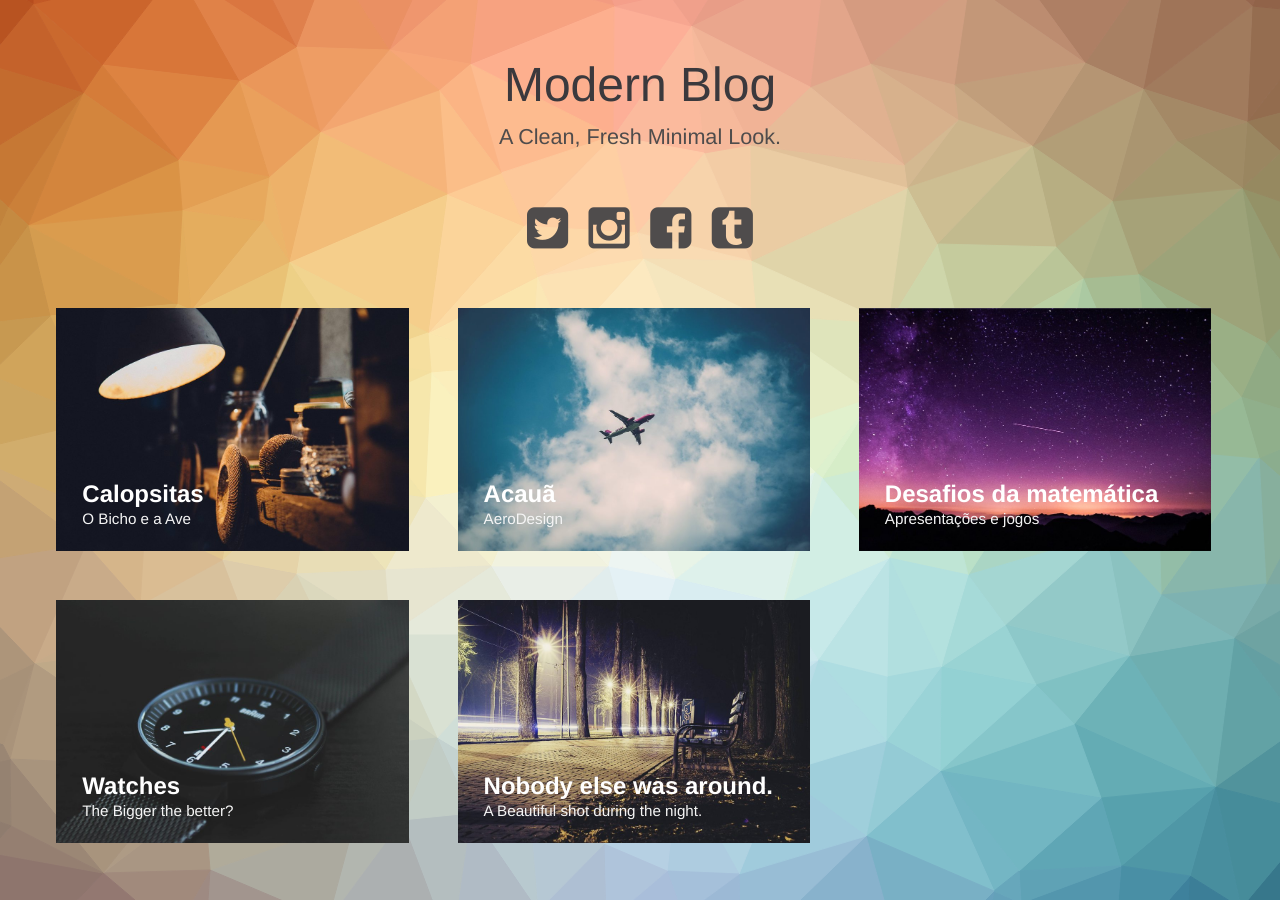
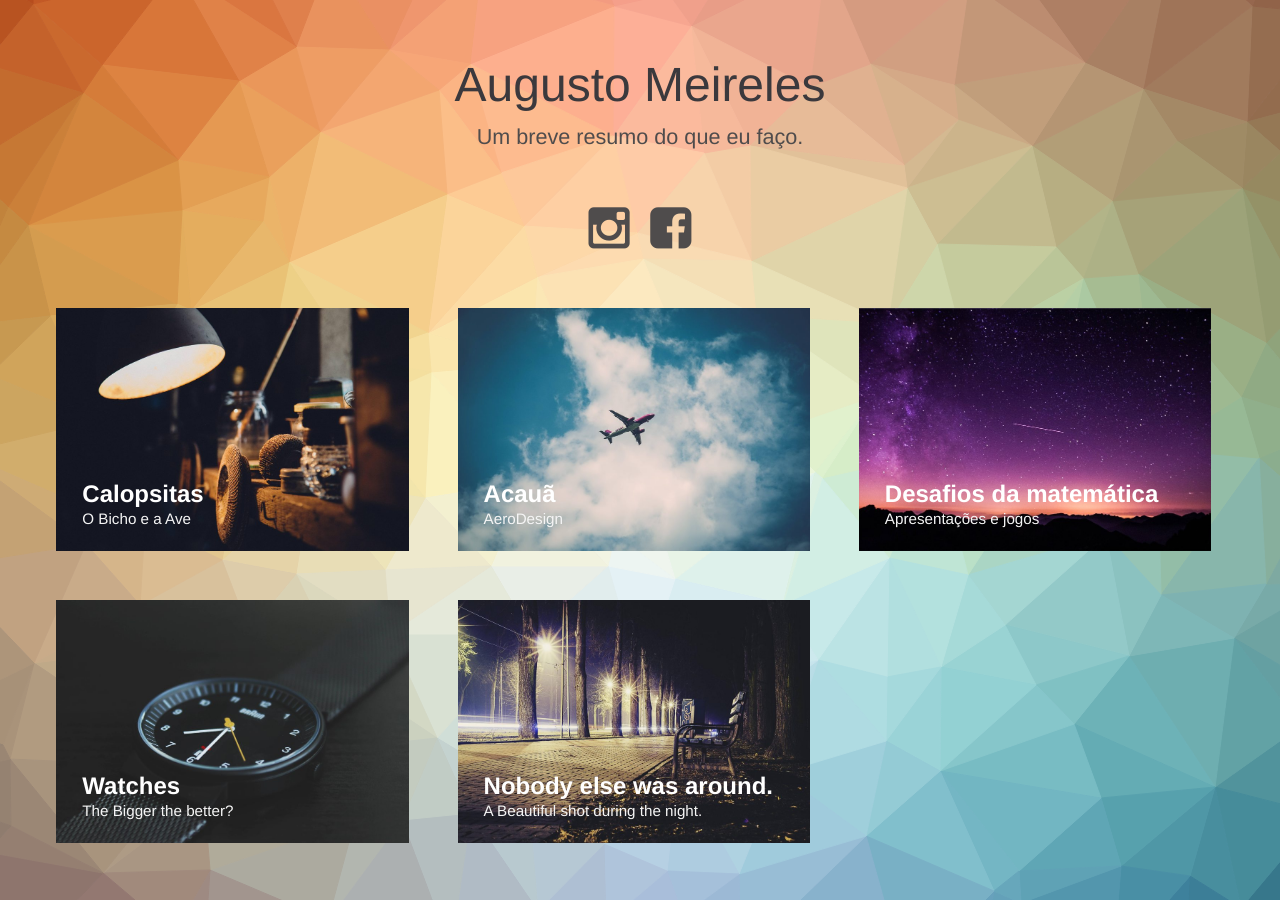
Before and after one commit to AugustoMeireles/AugustoMeireles, a Jekyll site: the page built from index.html, in a window 1280 px wide. Built offline with Jekyll 4.4.1, drawn with Linux system fonts in a browser that asks for light colours.

Commit message:
Update index.html

```diff
--- a/index.html
+++ b/index.html
@@ -28,12 +28,10 @@ layout: compress
 <body class="body">
 <div class="container">
     <header class="header">
-        <h1>Modern Blog<span>A Clean, Fresh Minimal Look.</span></h1>
+        <h1>Augusto Meireles<span>Um breve resumo do que eu faço.</span></h1>
         <nav class="links">
-            <a href="#"><i class="fa fa-twitter-square fa-3x"></i></a>
-            <a href="#"><i class="fa fa-instagram fa-3x"></i></a>
-            <a href="#"><i class="fa fa-facebook-square fa-3x"></i></a>
-            <a href="#"><i class="fa fa-tumblr-square fa-3x"></i></a>
+            <a href="https://www.instagram.com/augusto_meireles_u.u/?hl=pt-br"><i class="fa fa-instagram fa-3x"></i></a>
+            <a href="https://www.facebook.com/augusto.m.vargas"><i class="fa fa-facebook-square fa-3x"></i></a>
         </nav>
     </header>
     <div class="content">
```
